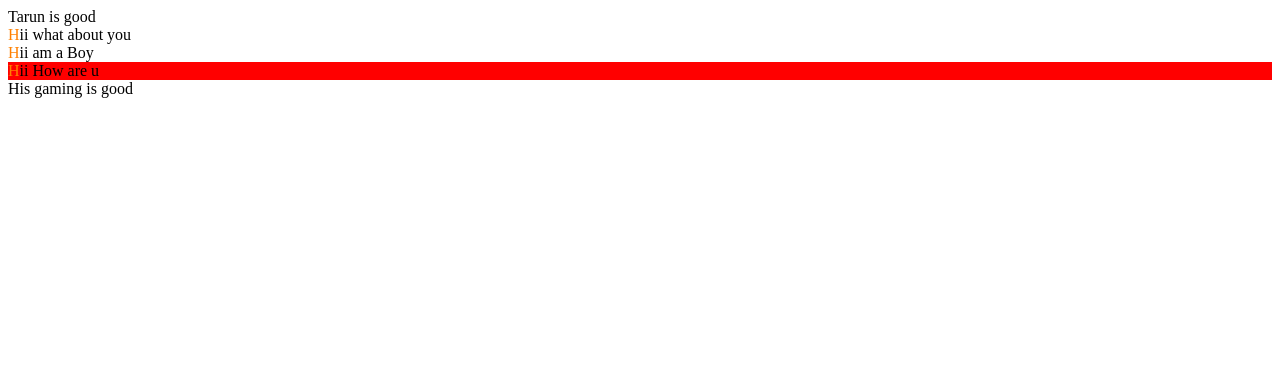
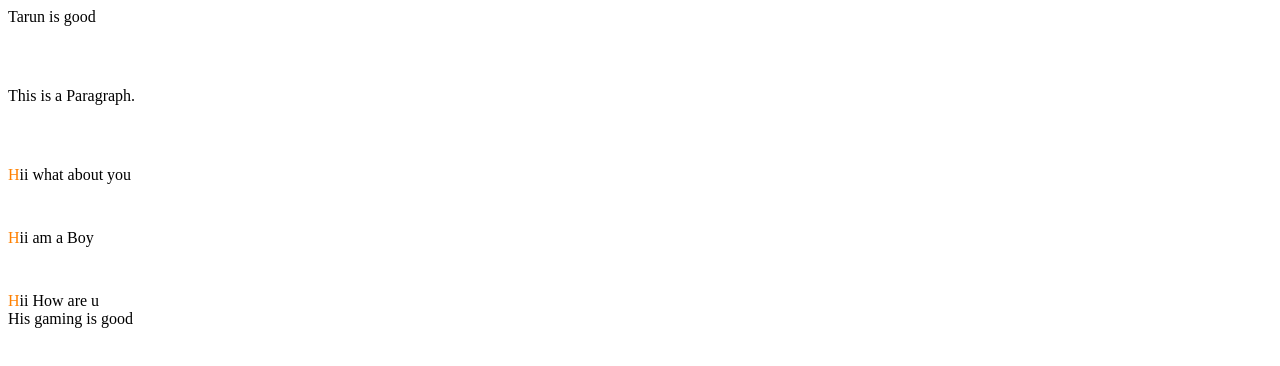
Before and after one commit to TarunSingh-07/WebDevMastery, a plain HTML site: page Css Selector/index.html in a window 1280 px wide. Drawn offline with Linux system fonts and the light colour scheme.

Commit message:
Fix comment formatting and update HTML structure in index.html for consistency and clarity

```diff
--- a/Css Selector/index.html
+++ b/Css Selector/index.html
@@ -1,4 +1,4 @@
-<!--35 , Here we know about More Css Selectors-->
+<!-- 35 , Here we know about More Css Selectors-->
 <!DOCTYPE html>
 <html lang="en">
 
@@ -10,16 +10,21 @@
         /* .box:first-child{
             background-color: red;
         } */
+
         /* .box::first-line {
             background-color: red;
         } */
+
         /* .boxes *{
             color: blue;
             border: 2px solid black;
-        }
-        [data-color="primary"]{
+        } */
+
+        /* Grouping the selectors */
+        p, a, .box, [data-color="primary"]{
             padding-top: 45px;
         } */
+
         /* .box:nth-child(even){
             background-color: yellow;
         } */
@@ -44,7 +49,8 @@
 <body>
     <div class="boxes">
         <!-- <img src=""> -->
-        <div  data-color="Primary" class="box">Hii what about you</div>
+        <p>This is a Paragraph.</p>
+        <div  data-color="primary" class="box">Hii what about you</div>
         <div class="box">Hii am a Boy</div>
         <div class="box">Hii How are u </div>
     </div>
```
